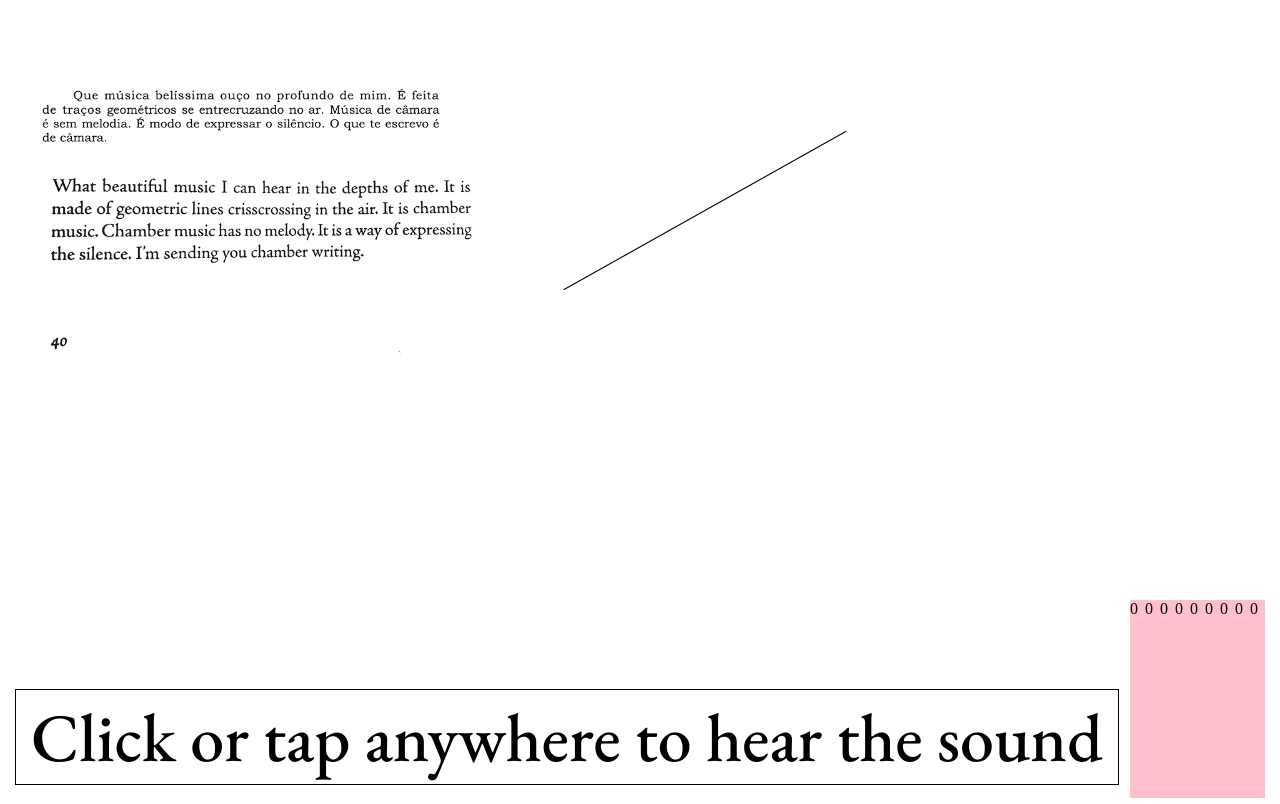
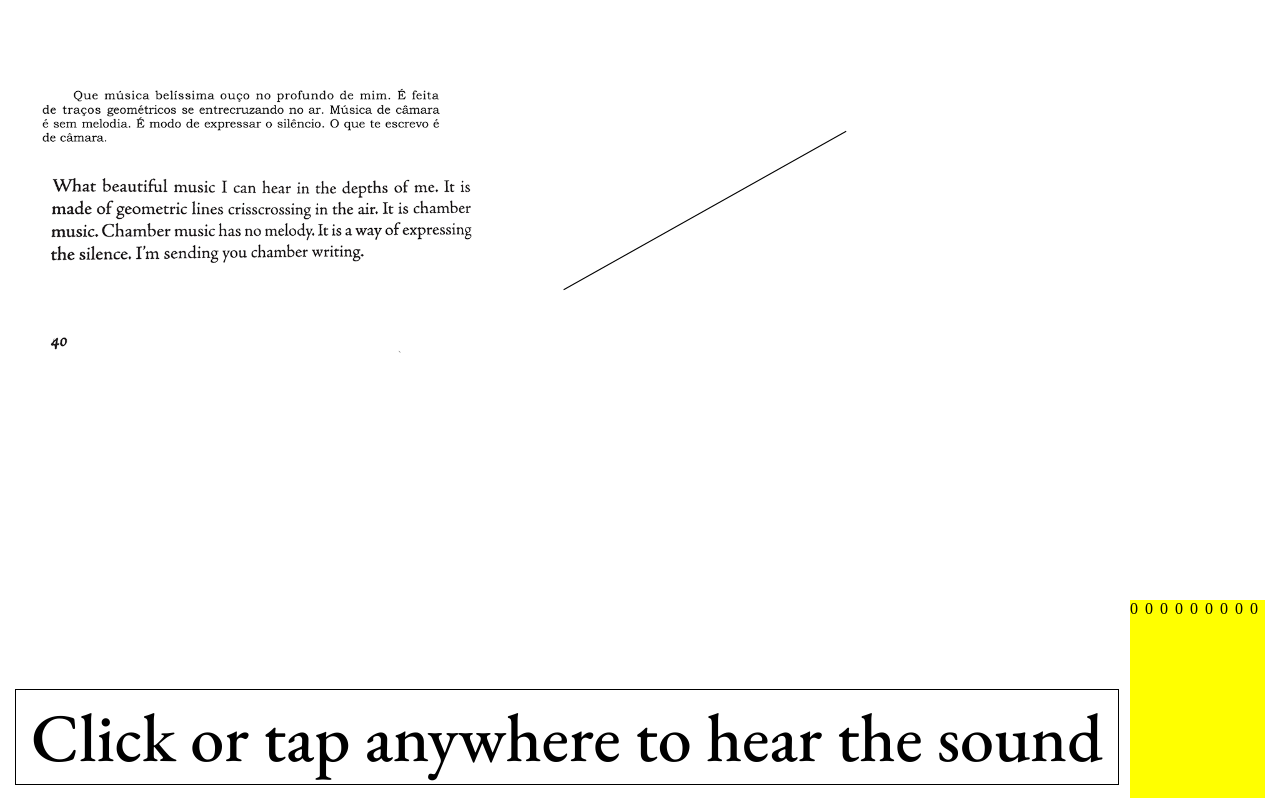
Before and after one commit to leodomingo/interesting-lines, a SvelteKit app: page / in a window 1280 px wide. Built offline with nearby package versions, Linux system fonts and the light colour scheme.

Commit message:
setting volume at the same time

```diff
--- a/src/components/canvas/Key.svelte
+++ b/src/components/canvas/Key.svelte
@@ -26,6 +26,8 @@
 				dec = limits(dec, 0, 1);
 				volume = dec;
 			}
+            audioCtrl.volume = limits(volume, 0, 1);
+
 		}, 50);
 	};
 
@@ -56,14 +58,14 @@
 		}
 	}
 
-	$: {
-		if (audioCtrl) {
-			if (volume == 0) {
-				audioCtrl.currentTime = 0.5;
-			}
-			audioCtrl.volume = limits(volume, 0, 1);
-		}
-	}
+	// $: {
+	// 	if (audioCtrl) {
+	// 		if (volume == 0) {
+	// 			audioCtrl.currentTime = 0.5;
+	// 		}
+	// 		audioCtrl.volume = limits(volume, 0, 1);
+	// 	}
+	// }
 </script>
 
 <div>
--- a/src/components/canvas/Piano.svelte
+++ b/src/components/canvas/Piano.svelte
@@ -59,7 +59,7 @@
 		height: 100%;
 		width: 15px;
 		bottom: 0px;
-        background-color: pink;
+        background-color: yellow;
 
 	}
 	.volume-marker > div {
```
